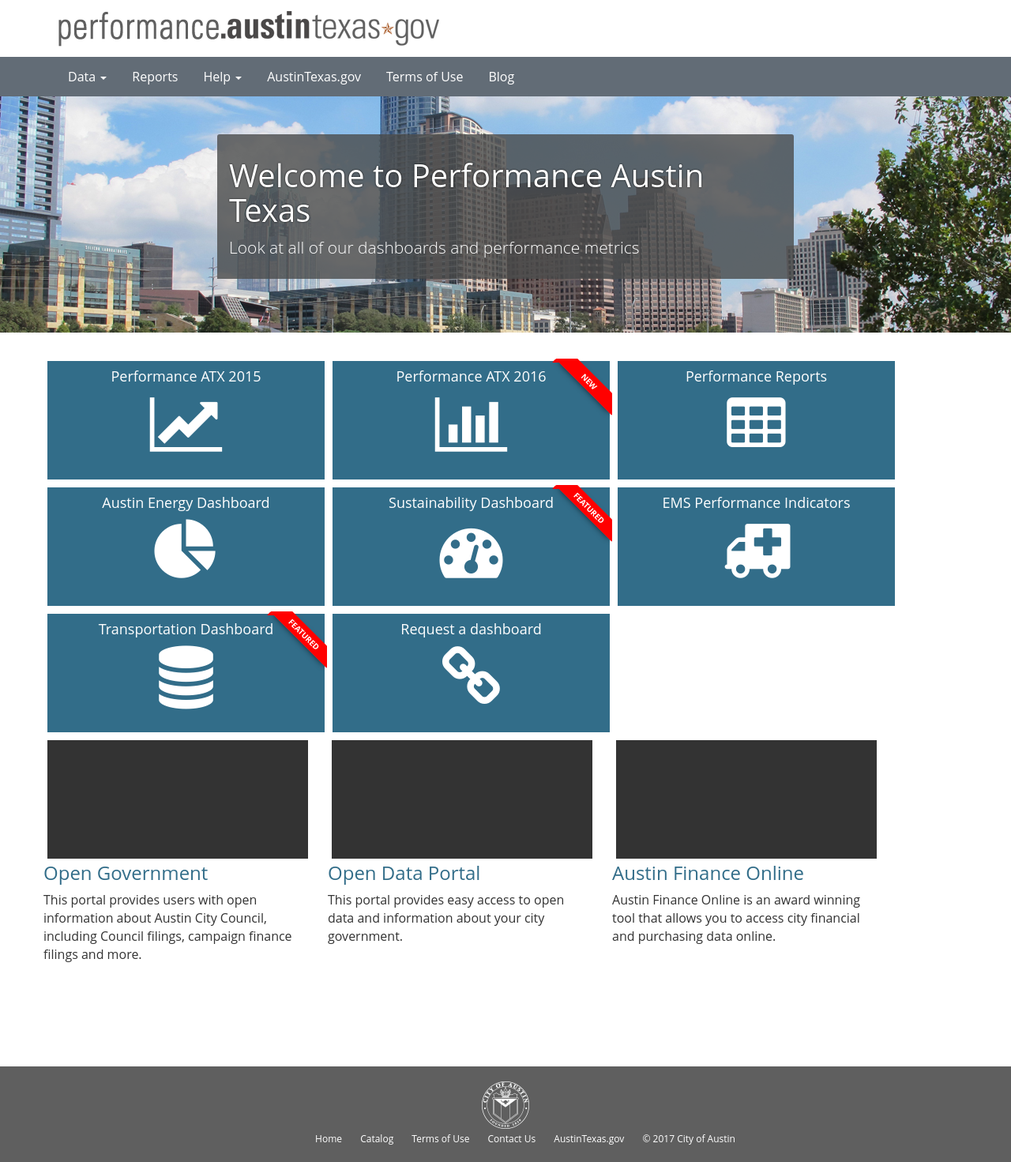
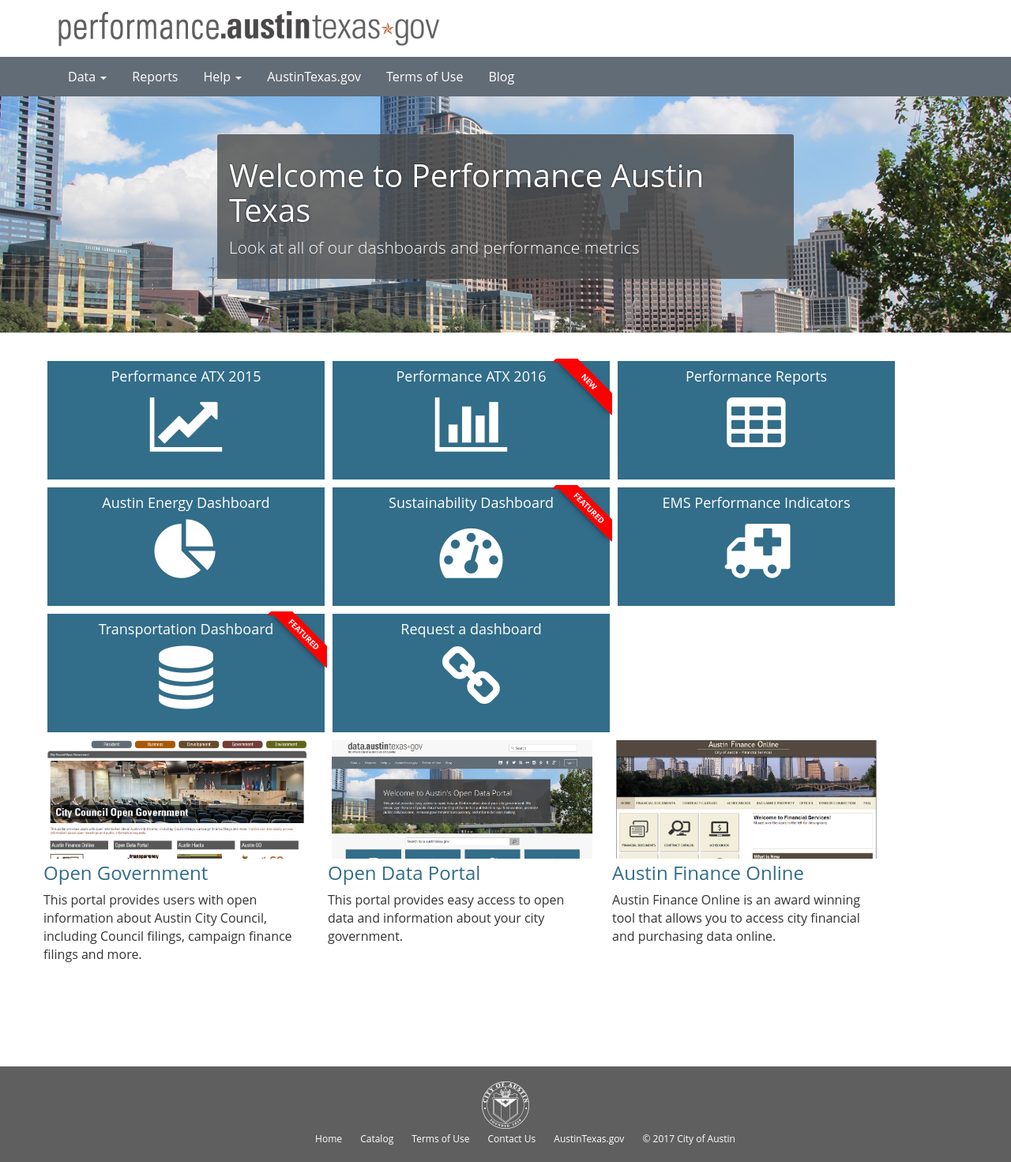
Before and after one commit to thuzarwin/PerformanceATX, a Jekyll site: the page built from index.md, in a window 1280 px wide. Shown: the whole page at 79% size. Built offline with Jekyll 4.4.1, drawn with Linux system fonts in a browser that asks for light colours; nearby versions of some CDN libraries; some web fonts are replaced.

Commit message:
Update custom.css

```diff
--- a/components/css/custom.css
+++ b/components/css/custom.css
@@ -49,7 +49,7 @@ html {
 }
 
 .homepage-button-image {
-    background-image: url(PerformanceATX/components/images/OpenGovernment.png);
+    background-image: url(../images/OpenGovernment.png);
     background-size: 100%;
     background-repeat: no-repeat;
     color: #fff;
@@ -59,7 +59,7 @@ html {
 }
 
 .homepage-button-row2 {
-    background-image: url(PerformanceATX/components/images/OpenData.png);
+    background-image: url(../images/OpenData.png);
     background-size: 100%;
     background-repeat: no-repeat;
     color: #fff;
@@ -68,7 +68,7 @@ html {
 }
 
 .homepage-button-row3 {
-    background-image: url(PerformanceATX/components/images/AustinFinance.PNG);
+    background-image: url(../images/AustinFinance.PNG);
     background-size: 100%;
     background-repeat: no-repeat;
     color: #fff;
```
